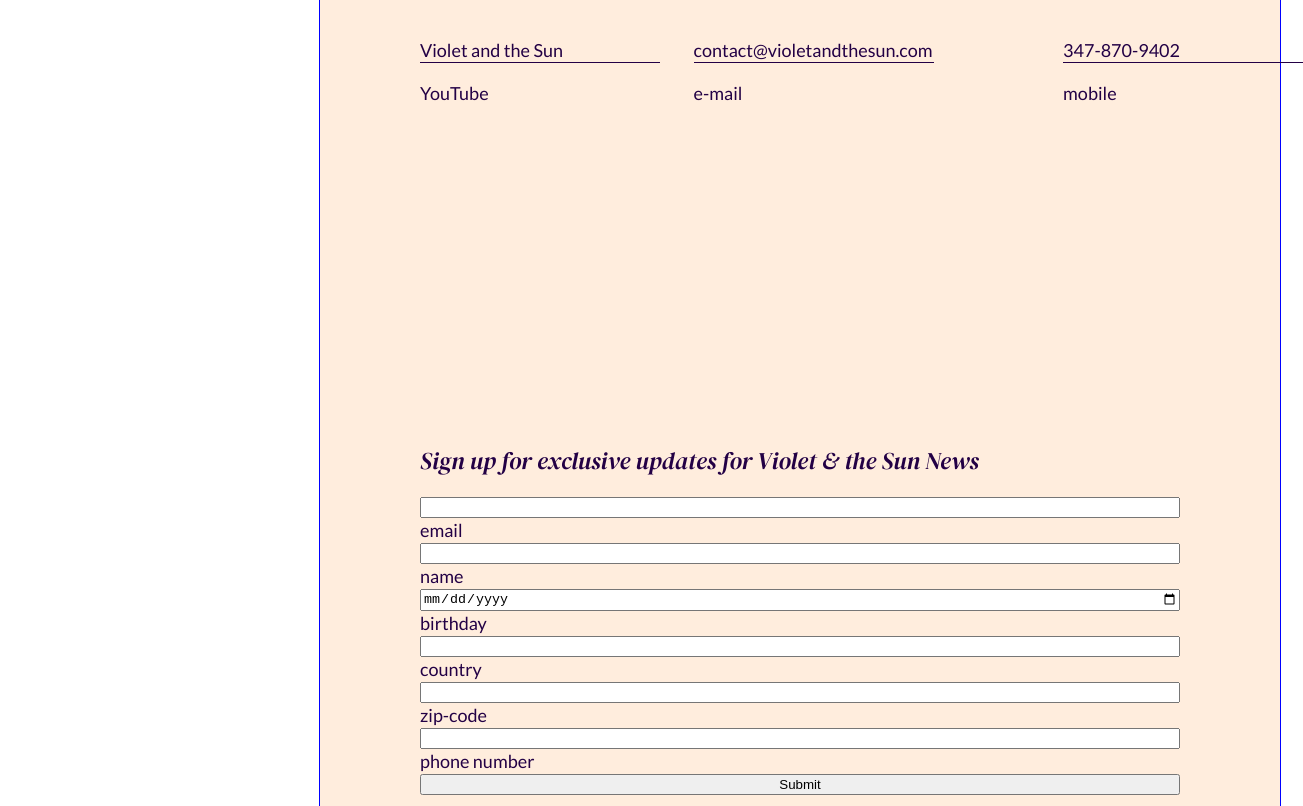
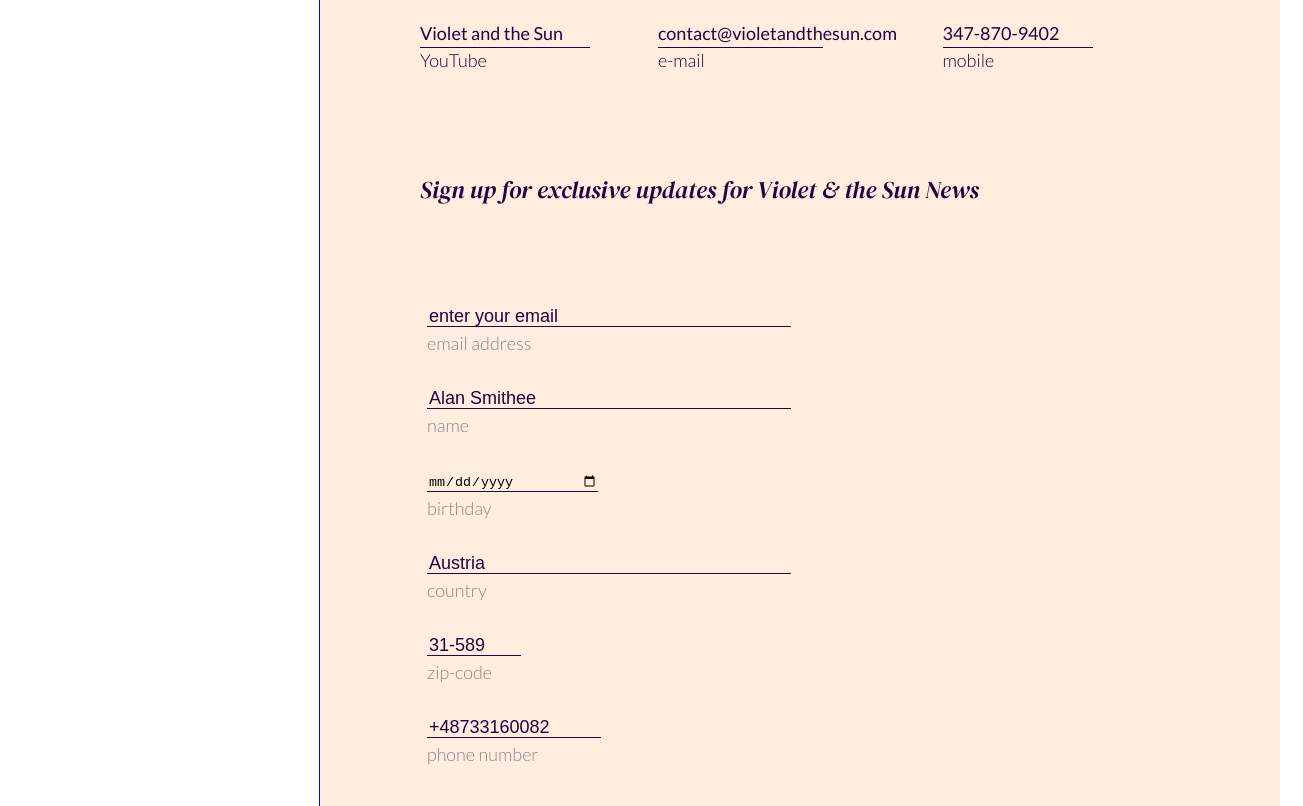
Before and after one commit to AngryFennec/violet, a website: page src/index.html in a window 1280 px wide. Shown: the part 4094-4900 px from the top of the page, 1303 px wide, since content can reach past the window. Drawn offline with nearby package versions, Linux system fonts and the light colour scheme; files that its build step writes are made by us from their sources; files whose address does not match are found by name.

Commit message:
Форма

```diff
--- a/src/index.html
+++ b/src/index.html
@@ -10,6 +10,7 @@
     <link href="https://fonts.googleapis.com/css?family=Lato&display=swap" rel="stylesheet">-->
     <link rel="stylesheet" href="css/style.min.css">
   </head>
+  <!--&#8209;-->
 
   <body class="page-body">
     <header class="header">
@@ -151,18 +152,32 @@
         <section class="subscribe">
           <h2 class="subscribe__header">Sign up for exclusive updates for Violet & the Sun News</h2>
           <form class="subscribe__form" action="" method="post">
-            <input type="email" name="email" id="email">
-            <label for="email">email</label>
-            <input type="text" name="name" id="name">
-            <label for="name">name</label>
-            <input type="date" name="birthday" id="birthday">
-            <label for="birthday">birthday</label>
-            <input type="text" name="country" id="country">
-            <label for="country">country</label>
-            <input type="text" name="zip-code" id="zip-code">
-            <label for="zip-code">zip-code</label>
-            <input type="phone" name="phone" id="phone">
-            <label for="phone">phone number</label>
+            <ul class="subscribe__form-list">
+              <li class="subscribe__form-item">
+                <input class="subscribe__form-input subscribe__form-input--email" type="email" name="email" id="email" placeholder="enter your email">
+                <label class="subscribe__form-label" for="email">email address</label>
+              </li>
+              <li class="subscribe__form-item">
+                <input class="subscribe__form-input subscribe__form-input--name" type="text" name="name" id="name" placeholder="Alan Smithee">
+                <label class="subscribe__form-label" for="name">name</label>
+              </li>
+              <li class="subscribe__form-item">
+                <input class="subscribe__form-input subscribe__form-input--birthday" type="date" name="birthday" id="birthday" placeholder="01.01.1990">
+                <label class="subscribe__form-label" for="birthday">birthday</label>
+              </li>
+              <li class="subscribe__form-item">
+                <input class="subscribe__form-input subscribe__form-input--country" type="text" name="country" id="country" placeholder="Austria">
+                <label class="subscribe__form-label" for="country">country</label>
+              </li>
+              <li class="subscribe__form-item">
+                <input class="subscribe__form-input subscribe__form-input--zip" type="text" name="zip-code" id="zip-code" placeholder="31-589">
+                <label class="subscribe__form-label" for="zip-code">zip-code</label>
+              </li>
+              <li class="subscribe__form-item">
+                <input class="subscribe__form-input subscribe__form-input--phone" type="phone" name="phone" id="phone" placeholder="+48733160082">
+                <label class="subscribe__form-label" for="phone">phone number</label>
+              </li>
+            </ul>
             <button class="subscribe__submit" type="submit">Submit</button>
           </form>
         </section>
--- a/src/sass/blocks/contacts.scss
+++ b/src/sass/blocks/contacts.scss
@@ -1,7 +1,10 @@
 .contacts {
     background-color: $light;
     color: $text-contact;
-    padding: 150px 100px;
+    padding-top: 117px;
+    padding-bottom: 50px;
+    padding-left: 100px;
+    padding-right: 100px;
 }
 
 .contacts__header {
@@ -10,6 +13,7 @@
     font-weight: normal;
     font-size: 36px;
     line-height: 49px;
+    margin-bottom: 45px;
 }
 
 .contacts__list {
@@ -18,18 +22,51 @@
     margin: 0;
 
     display: flex;
-    justify-content: space-between;
+    justify-content: flex-start;
 }
 
 .contacts__value {
     position: relative;
+    margin-bottom: 3px;
+
     &::after {
         position: absolute;
         content: "";
-        bottom: 0;
+        bottom: -2px;
         left: 0;
         height: 1px;
-        width: 240px;
+        width: 170px;
         background-color: $text-contact;
     }
 }
+
+.contacts__item {
+  margin-right: 12.5%;
+
+  &:nth-child(2) {
+    margin-right: 6%;
+
+    .contacts__value {
+        &::after {
+            width: 165px;
+        }
+    }
+  }
+
+  &:last-child {
+    margin-right: 0;
+
+    .contacts__value {
+        &::after {
+            width: 150px;
+        }
+    }
+  }
+}
+
+.contacts__type {
+  font-weight: 300;
+  font-size: 18px;
+  line-height: 22px;
+  margin-top: 0;
+}
--- a/src/sass/blocks/subscribe.scss
+++ b/src/sass/blocks/subscribe.scss
@@ -1,7 +1,10 @@
 .subscribe {
     background-color: $light;
     color: $text-contact;
-    padding: 150px 100px;
+    padding-left: 100px;
+    padding-right: 100px;
+    padding-top: 15px;
+    padding-bottom: 265px;
 }
 
 .subscribe__header {
@@ -10,9 +13,74 @@
     font-weight: normal;
     font-size: 24px;
     line-height: 33px;
+    margin-bottom: 103px;
 }
 
 .subscribe__form {
     display: flex;
     flex-direction: column;
+    padding-left: 7px;
 }
+
+.subscribe__form-list {
+  margin: 0;
+  padding: 0;
+  list-style: none;
+  margin-bottom: 35px;
+}
+
+.subscribe__form-item {
+  display: flex;
+  flex-direction: column;
+  margin-bottom: 37px;
+}
+
+.subscribe__form-input {
+  border: none;
+  border-bottom: 1px solid $text-contact;
+  background-color: transparent;
+  max-width: 360px;
+  margin-bottom: 5px;
+
+  &::placeholder {
+    font-style: normal;
+font-weight: normal;
+font-size: 18px;
+line-height: 22px;
+
+color: $text-contact;
+  }
+
+  &--birthday {
+    max-width: 170px;
+  }
+  &--zip {
+    max-width: 90px;
+  }
+  &--phone {
+    max-width: 170px;
+  }
+}
+
+.subscribe__form-label {
+  font-style: normal;
+font-weight: 300;
+font-size: 18px;
+line-height: 22px;
+
+color: #8B8492;
+}
+
+.subscribe__submit {
+  font-family: "DM Serif Display";
+  font-style: italic;
+  font-weight: normal;
+  font-size: 24px;
+  line-height: 33px;
+  border: none;
+  background: transparent;
+  width: 20%;
+  text-align: left;
+  padding-left: 0;
+  color: $text-contact;
+}
```
